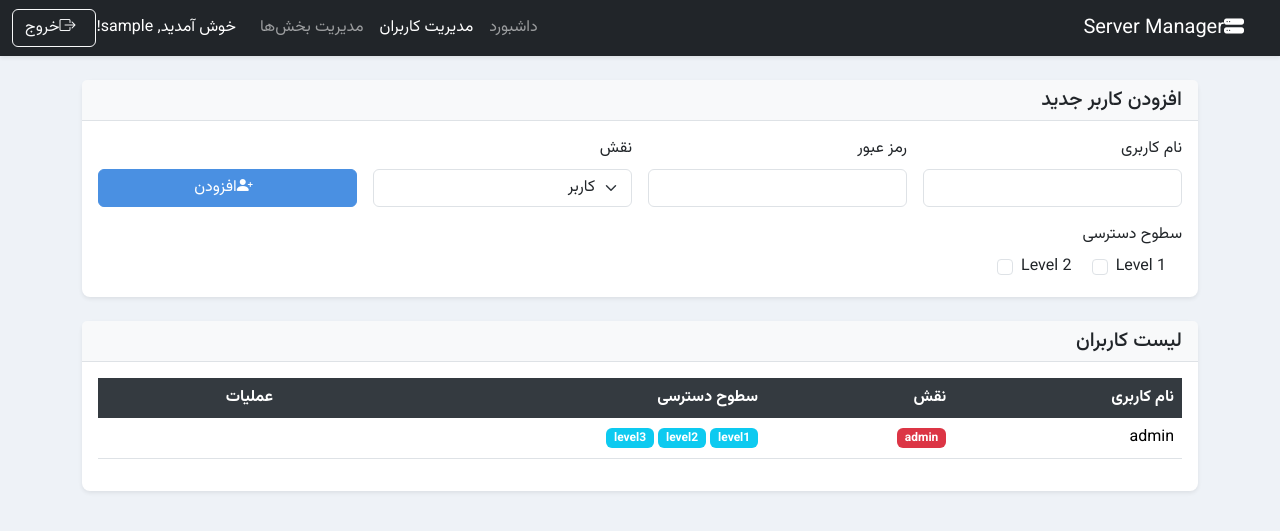
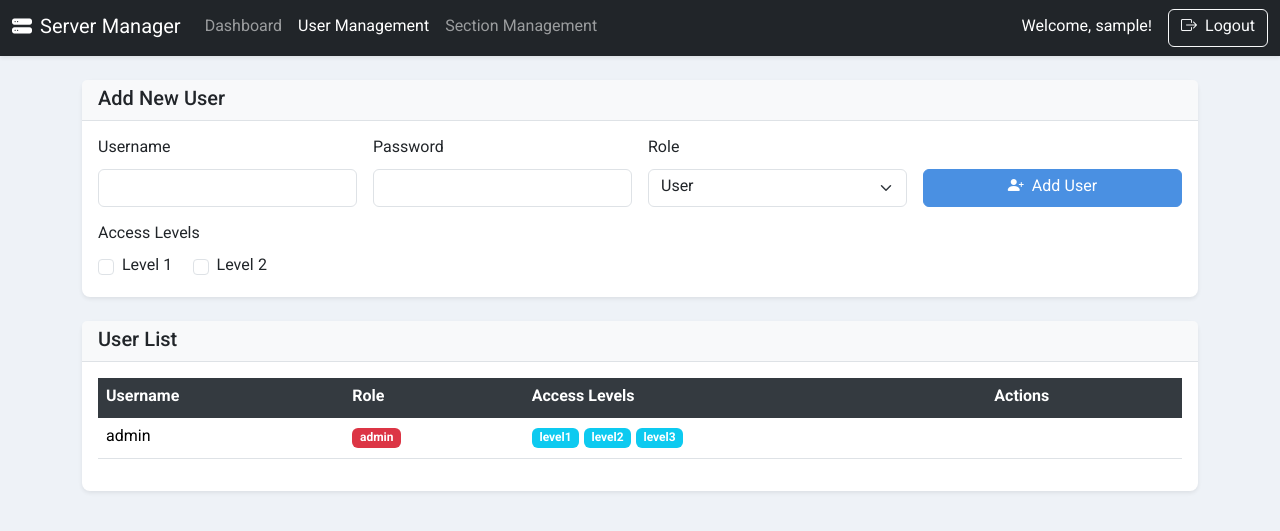
Before and after one commit to ALllILB/serverpassmanger, a Flask app: page /users in a window 1280 px wide. Shown: the top 531 px of the page. Run offline with Flask 3, Linux system fonts and the light colour scheme; the visitor is signed in with stand-in values (Sample User, id 1); data comes from the database, SQL or seed files in the repository; parts of the project's set-up code (start-up, migrations or seed data) failed here and were passed over.

Commit message:
Update users.html

```diff
--- a/templates/users.html
+++ b/templates/users.html
@@ -1,9 +1,9 @@
 <!DOCTYPE html>
-<html lang="fa" dir="rtl">
+<html lang="en" dir="ltr">
 <head>
     <meta charset="UTF-8">
     <meta name="viewport" content="width=device-width, initial-scale=1.0">
-    <title>مدیریت کاربران</title>
+    <title>User Management</title>
     <link href="https://cdn.jsdelivr.net/npm/bootstrap@5.3.3/dist/css/bootstrap.min.css" rel="stylesheet">
     <link rel="stylesheet" href="https://cdn.jsdelivr.net/npm/bootstrap-icons@1.11.3/font/bootstrap-icons.min.css">
     <link rel="stylesheet" href="{{ url_for('static', filename='style.css') }}">
@@ -14,12 +14,12 @@
             <a class="navbar-brand" href="/"><i class="bi bi-hdd-stack-fill me-2"></i>Server Manager</a>
             <div class="collapse navbar-collapse">
                 <ul class="navbar-nav me-auto mb-2 mb-lg-0">
-                    <li class="nav-item"><a class="nav-link" href="{{ url_for('index') }}">داشبورد</a></li>
-                    <li class="nav-item"><a class="nav-link active" href="{{ url_for('user_management') }}">مدیریت کاربران</a></li>
-                    <li class="nav-item"><a class="nav-link" href="{{ url_for('manage_sections') }}">مدیریت بخش‌ها</a></li>
+                    <li class="nav-item"><a class="nav-link" href="{{ url_for('index') }}">Dashboard</a></li>
+                    <li class="nav-item"><a class="nav-link active" href="{{ url_for('user_management') }}">User Management</a></li>
+                    <li class="nav-item"><a class="nav-link" href="{{ url_for('manage_sections') }}">Section Management</a></li>
                 </ul>
-                <span class="navbar-text text-white me-3">خوش آمدید, {{ session.username }}!</span>
-                <a href="{{ url_for('logout') }}" class="btn btn-outline-light"><i class="bi bi-box-arrow-right me-2"></i>خروج</a>
+                <span class="navbar-text text-white me-3">Welcome, {{ session.username }}!</span>
+                <a href="{{ url_for('logout') }}" class="btn btn-outline-light"><i class="bi bi-box-arrow-right me-2"></i>Logout</a>
             </div>
         </div>
     </nav>
@@ -38,31 +38,31 @@
 
         <div class="card mb-4">
             <div class="card-header">
-                <h5 class="mb-0">افزودن کاربر جدید</h5>
+                <h5 class="mb-0">Add New User</h5>
             </div>
             <div class="card-body">
                 <form action="{{ url_for('add_user') }}" method="POST">
                     <div class="row g-3">
                         <div class="col-md-3">
-                            <label for="username" class="form-label">نام کاربری</label>
+                            <label for="username" class="form-label">Username</label>
                             <input type="text" class="form-control" name="username" id="username" required>
                         </div>
                         <div class="col-md-3">
-                            <label for="password" class="form-label">رمز عبور</label>
+                            <label for="password" class="form-label">Password</label>
                             <input type="password" class="form-control" name="password" id="password" required>
                         </div>
                         <div class="col-md-3">
-                            <label for="role" class="form-label">نقش</label>
+                            <label for="role" class="form-label">Role</label>
                             <select name="role" id="role" class="form-select" required>
-                                <option value="user">کاربر</option>
-                                <option value="admin">ادمین</option>
+                                <option value="user">User</option>
+                                <option value="admin">Admin</option>
                             </select>
                         </div>
                          <div class="col-md-3 align-self-end">
-                            <button type="submit" class="btn btn-primary w-100"><i class="bi bi-person-plus-fill me-2"></i>افزودن</button>
+                            <button type="submit" class="btn btn-primary w-100"><i class="bi bi-person-plus-fill me-2"></i>Add User</button>
                         </div>
                         <div class="col-12">
-                             <label class="form-label">سطوح دسترسی</label>
+                             <label class="form-label">Access Levels</label>
                              <div>
                                 <div class="form-check form-check-inline">
                                     <input class="form-check-input" type="checkbox" name="access_levels" value="Level1" id="level1">
@@ -72,7 +72,7 @@
                                     <input class="form-check-input" type="checkbox" name="access_levels" value="Level2" id="level2">
                                     <label class="form-check-label" for="level2">Level 2</label>
                                 </div>
-                                </div>
+                             </div>
                         </div>
                     </div>
                 </form>
@@ -81,17 +81,17 @@
 
         <div class="card">
             <div class="card-header">
-                <h5 class="mb-0">لیست کاربران</h5>
+                <h5 class="mb-0">User List</h5>
             </div>
             <div class="card-body">
                 <div class="table-responsive">
                     <table class="table table-hover">
                         <thead>
                             <tr>
-                                <th>نام کاربری</th>
-                                <th>نقش</th>
-                                <th>سطوح دسترسی</th>
-                                <th>عملیات</th>
+                                <th>Username</th>
+                                <th>Role</th>
+                                <th>Access Levels</th>
+                                <th>Actions</th>
                             </tr>
                         </thead>
                         <tbody>
@@ -105,12 +105,12 @@
                                             <span class="badge bg-info">{{ level }}</span>
                                         {% endfor %}
                                     {% else %}
-                                        <span class="text-muted">بدون دسترسی</span>
+                                        <span class="text-muted">No Access</span>
                                     {% endif %}
                                 </td>
                                 <td>
                                     {% if user.username != 'admin' and user.username != session.username %}
-                                    <form action="{{ url_for('delete_user', user_id=user.id) }}" method="POST" onsubmit="return confirm('آیا از حذف این کاربر مطمئن هستید؟');">
+                                    <form action="{{ url_for('delete_user', user_id=user.id) }}" method="POST" onsubmit="return confirm('Are you sure you want to delete this user?');">
                                         <button type="submit" class="btn btn-danger btn-sm icon-button" title="Delete User"><i class="bi bi-trash"></i></button>
                                     </form>
                                     {% endif %}
```
